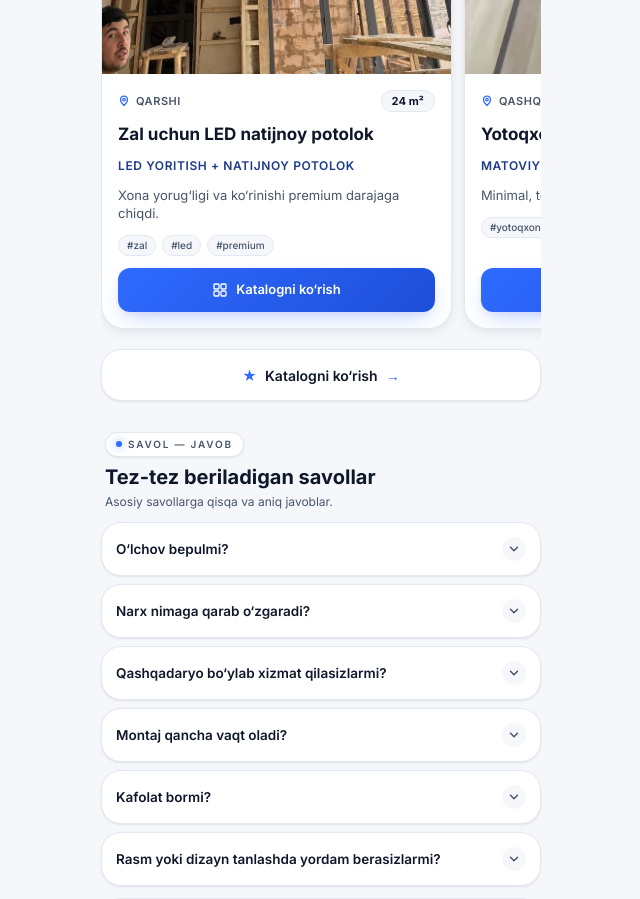
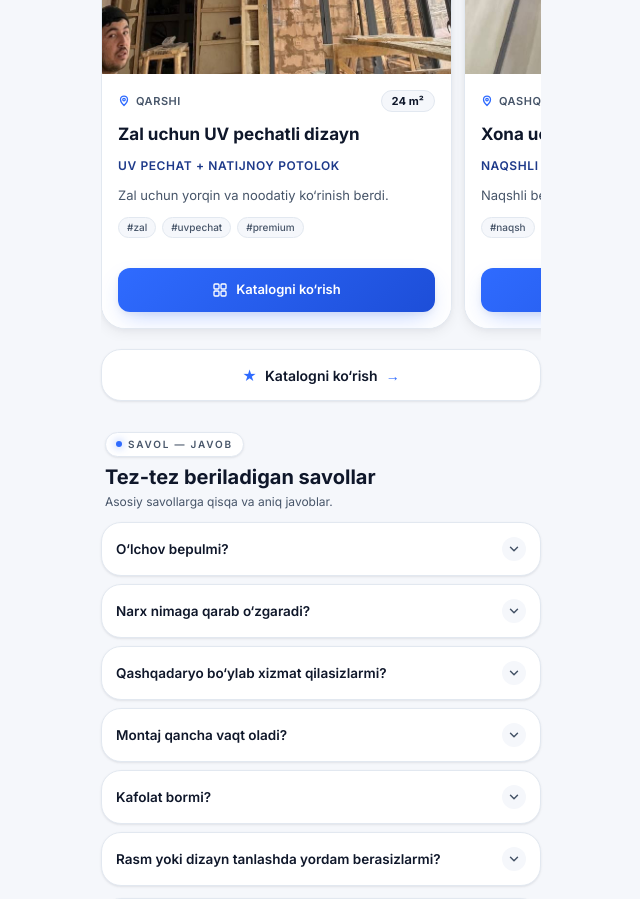
Before and after one commit to behruzxon/vashpotolok-taplink, a Next.js app: page / in a window 1280 px wide. Shown: the part 2860-3759 px from the top of the page, without its empty margins (319-959 px from the left). Built offline with nearby package versions, Linux system fonts and the light colour scheme; no server answers.

Commit message:
fix: align portfolio copy with images

```diff
--- a/src/data/portfolio.ts
+++ b/src/data/portfolio.ts
@@ -28,51 +28,51 @@ export function hasRealPortfolioImages(items: PortfolioItem[]): boolean {
 export const portfolio: PortfolioItem[] = [
   {
     id: 'zal-led-24',
-    title: 'Zal uchun LED natijnoy potolok',
+    title: 'Zal uchun UV pechatli dizayn',
     location: 'Qarshi',
     areaM2: 24,
-    serviceType: 'LED yoritish + natijnoy potolok',
-    result: 'Xona yorug‘ligi va ko‘rinishi premium darajaga chiqdi.',
+    serviceType: 'UV pechat + natijnoy potolok',
+    result: 'Zal uchun yorqin va noodatiy ko‘rinish berdi.',
     image: '/portfolio/qarshi-zal-gulli.jpg',
     gradient:
       'radial-gradient(120% 80% at 30% 0%, #8FB3FF 0%, #2E4A9A 35%, #0E1428 90%)',
-    tags: ['zal', 'led', 'premium'],
+    tags: ['zal', 'uvpechat', 'premium'],
     featured: true,
   },
   {
     id: 'yotoq-matoviy-18',
-    title: 'Yotoqxona uchun sokin dizayn',
+    title: 'Xona uchun naqshli premium dizayn',
     location: 'Qashqadaryo',
     areaM2: 18,
-    serviceType: 'Matoviy natijnoy potolok',
-    result: 'Minimal, toza va sokin ko‘rinish.',
+    serviceType: 'Naqshli natijnoy potolok',
+    result: 'Naqshli bezaklar xonaga hashamatli ko‘rinish berdi.',
     image: '/portfolio/qarshi-yotoqxona-odnotonniy.jpg',
     gradient:
       'linear-gradient(140deg, #1A2244 0%, #0A0E1A 55%, #2A3464 100%)',
-    tags: ['yotoqxona', 'matoviy'],
+    tags: ['naqsh', 'premium', 'xona'],
   },
   {
     id: 'oshxona-amaliy-14',
-    title: 'Oshxona uchun amaliy yechim',
+    title: 'Xona uchun gulli premium dizayn',
     location: 'Qarshi',
     areaM2: 14,
-    serviceType: 'Oson tozalanadigan potolok',
-    result: 'Oshxona uchun yorug‘ va toza muhit.',
+    serviceType: 'Gulli natijnoy potolok',
+    result: 'Chiroyli gullar va bezaklar interyerga premium kayfiyat berdi.',
     image: '/portfolio/qarshi-oshxona-mramor.jpg',
     gradient:
       'radial-gradient(120% 80% at 80% 10%, #E9CE89 0%, #5C4422 35%, #0A0E1A 95%)',
-    tags: ['oshxona', 'amaliy'],
+    tags: ['gulli', 'premium', 'xona'],
   },
   {
     id: 'koridor-led-10',
-    title: 'Koridor uchun zamonaviy chiziqli LED',
+    title: 'Koridor uchun gulli premium dizayn',
     location: 'Qarshi',
     areaM2: 10,
-    serviceType: 'LED liniya + potolok',
-    result: 'Kichik joy kengroq va zamonaviy ko‘rindi.',
+    serviceType: 'Gulli natijnoy potolok',
+    result: 'Kichik joy ham gulli dizayn bilan ancha chiroyli ko‘rindi.',
     image: '/portfolio/qarshi-koridor-uv-pechat.jpg',
     gradient:
       'radial-gradient(120% 80% at 50% 0%, #B7CCFF 0%, #3A5BA8 35%, #0E1428 100%)',
-    tags: ['koridor', 'led'],
+    tags: ['koridor', 'gulli', 'premium'],
   },
 ]
```
